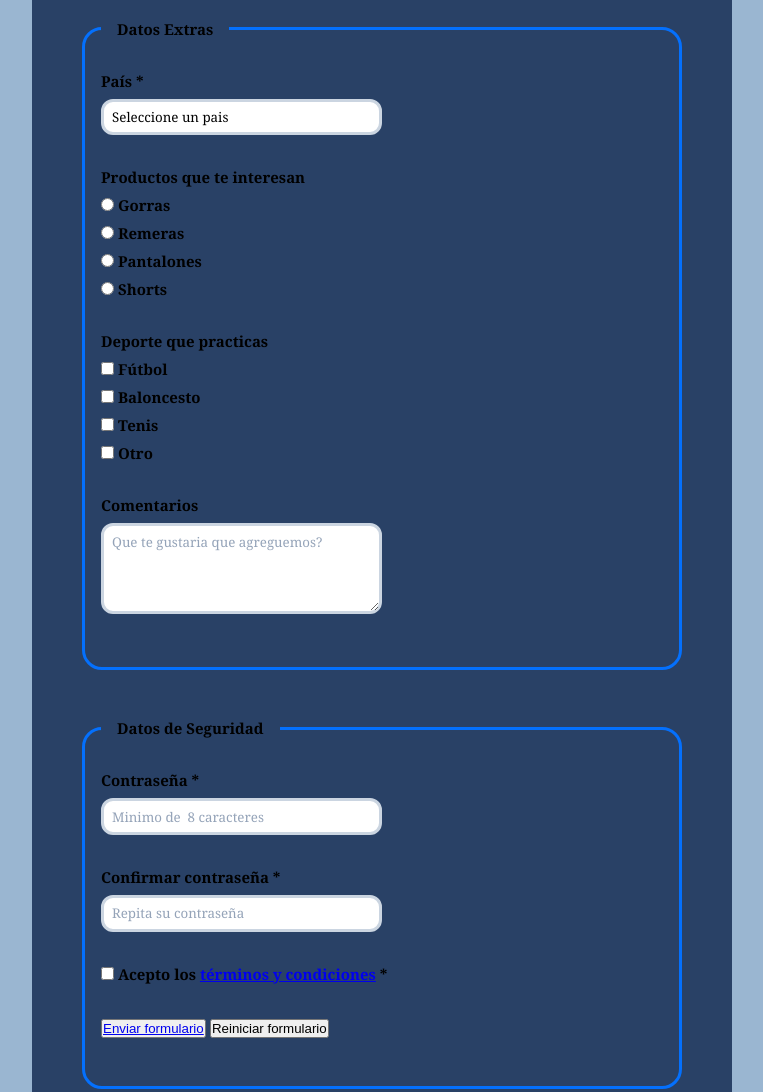
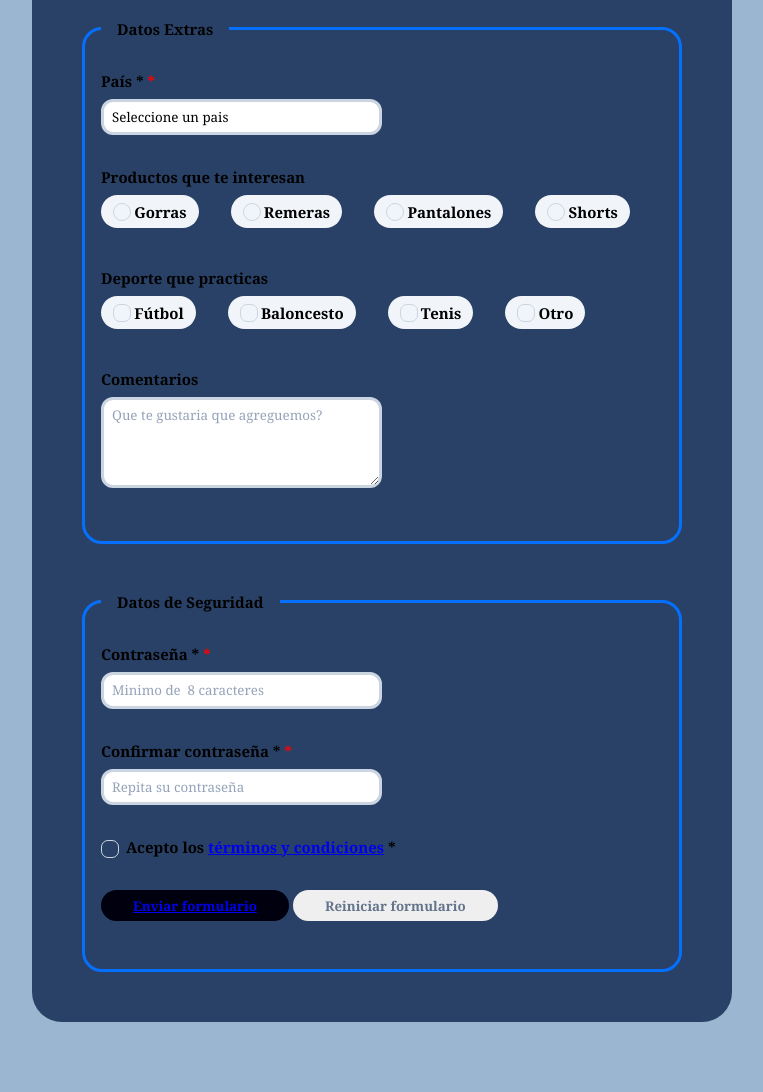
Before and after one commit to regalucassagrado-sketch/REGA-LUCAS-TP_3, a plain HTML site: page index.html in a window 1280 px wide. Shown: the part 1017-2109 px from the top of the page, without its empty margins (258-1021 px from the left). Drawn offline with Linux system fonts and the light colour scheme.

Commit message:
arreglado todo

```diff
--- a/index.html
+++ b/index.html
@@ -125,7 +125,7 @@ textarea:focus {
 input::placeholder,
 textarea::placeholder {
     color: #94a3b8;      /* preguntar esto*/
-    font-style: Georgia, 'Times New Roman', Times, serif;  /
+    font-style: Georgia, 'Times New Roman', Times, serif;  /* preguntar esto */
 }
 
 select {
@@ -134,6 +134,176 @@ select {
     cursor: pointer;
     font-style: Georgia, 'Times New Roman', Times, serif;
 }
+
+input[type="radio"],
+input[type="checkbox"] {
+    appearance: none;
+    width: 18px;
+    height: 18px;
+    border: 1px solid #cbd5e1;     /* preguntar mia */
+    margin-right: 0.2rem;
+    vertical-align: middle;
+    cursor: pointer;
+}
+
+
+input[type="radio"] {
+    border-radius: 70%;
+}
+
+input[type="checkbox"] {
+    border-radius: 7px;
+}
+
+
+input[type="radio"]:checked {
+    box-shadow: inset 0 0 0 4px #e40202;  /* preguntar a mia */
+}
+
+input[type="checkbox"]:checked {
+    border-color: #4f46e5; /* preguntar a mia */
+    background: #4f46e5;
+}
+
+input[type="radio"]:hover,
+input[type="checkbox"]:hover {
+    border-color: #4f46e5;   /* preguntar a mia */
+}
+
+
+fieldset > div > div {
+    display: flex;
+    flex-wrap: wrap;
+    gap: 1rem 2rem;
+}
+
+
+fieldset > div > div label {
+    display: inline-flex;
+    align-items: center;
+    cursor: pointer;
+    padding: 0.4rem 0.75rem;
+    border-radius: 30px;
+    background: #f1f5f9;          /* preguntar a mia */
+
+}
+
+
+fieldset > div > div label:has(input:checked) {
+    border-color: #4f46e5;         /* preguntar a mia */
+    color: #4f46e5;
+}
+
+
+
+button {
+    font-family: Georgia, 'Times New Roman', Times, serif;
+    font-weight: 1000;
+    padding: 0.4rem 2rem;
+    border: none;
+    border-radius: 20px;
+    cursor: pointer;
+    display: inline-flex;
+    align-items: center;
+    justify-content: center;
+}
+
+button[type="submit"] {
+    background: #01000f;
+    color: red;                  /* preguntar a mia */
+}
+
+button[type="submit"]:hover {
+    background: #000000;                              /* preguntar a mia */
+    transform: translateY(-4px);
+}
+
+button[type="submit"]:active {
+    transform: translateY(0);
+}
+
+
+button[type="reset"] {
+    color: #64748b;
+}
+
+
+button[type="reset"]:hover {
+    color: #1e293b;
+    transform: translateY(-4px);
+}
+
+
+button[type="reset"]:active {
+    transform: translateY(0);
+}
+
+
+input:valid:not(:placeholder-shown):not([type="radio"]):not([type="checkbox"]) {
+    border-color: #00ff5e;
+}
+
+
+input:invalid:not(:placeholder-shown):not(:focus):not([type="radio"]):not([type="checkbox"]) {
+    border-color: #ff0000;
+}
+
+
+
+label:has(+ input[required])::after,
+label:has(+ select[required])::after {
+    content: ' *';
+    color: #ff0000;
+    font-weight: 1000;
+}
+
+
+
+@media (max-width: 600px) {
+    body {
+        padding: 1rem;
+    }
+
+body > div {
+        padding: 1.5rem;
+        border-radius: 16px;
+    }
+
+    h1 {
+        font-size: 1.5rem;
+    }
+
+    fieldset {
+        padding: 1rem;
+    }
+
+
+    fieldset > div > div {
+        flex-direction: column;
+        gap: 0.5rem;
+    }
+
+
+    form > div:last-child {
+        flex-direction: column;
+        align-items: center;
+    }
+
+    button {
+        max-width: 100% !important;
+        width: 100%;
+    }
+}
+
+
+:focus-visible {
+    outline: 2px solid #4f46e5;
+    outline-offset: 2px;
+}
+
+
+
+
 
     </style>
 </head>
```
Also changed, not shown: gorras.html (+1 -1 lines), inicio.html (+1 -1 lines), pantalones.html (+1 -1 lines), remera.html (+1 -1 lines), shorts.html (+1 -1 lines).
